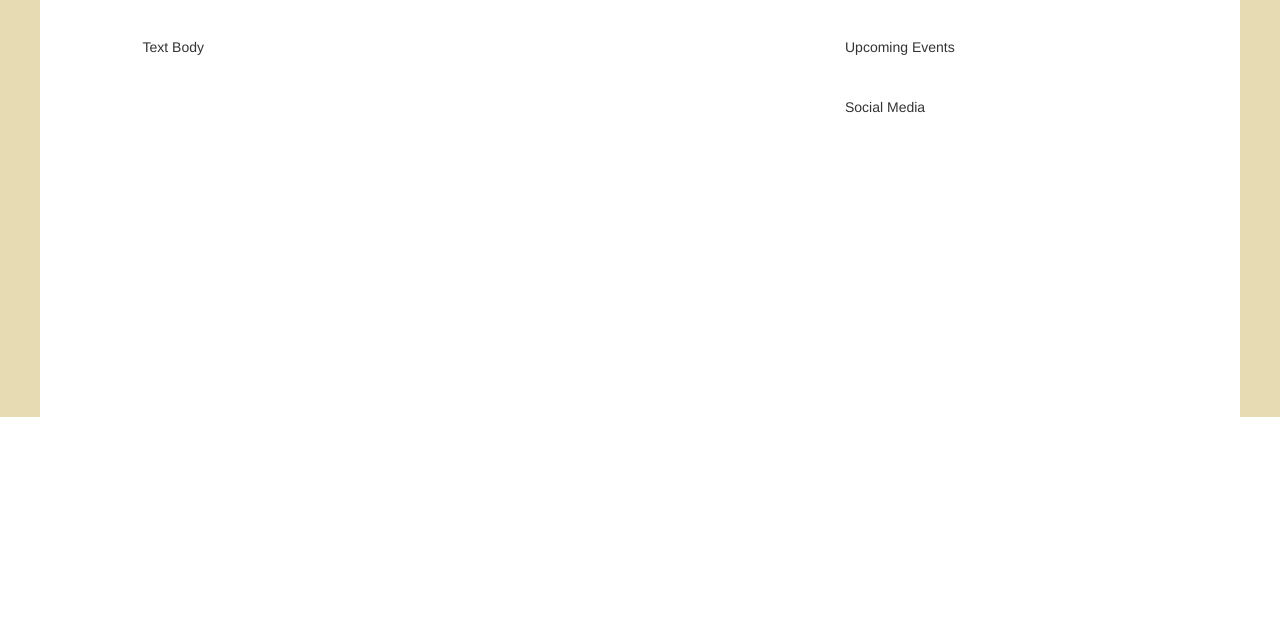
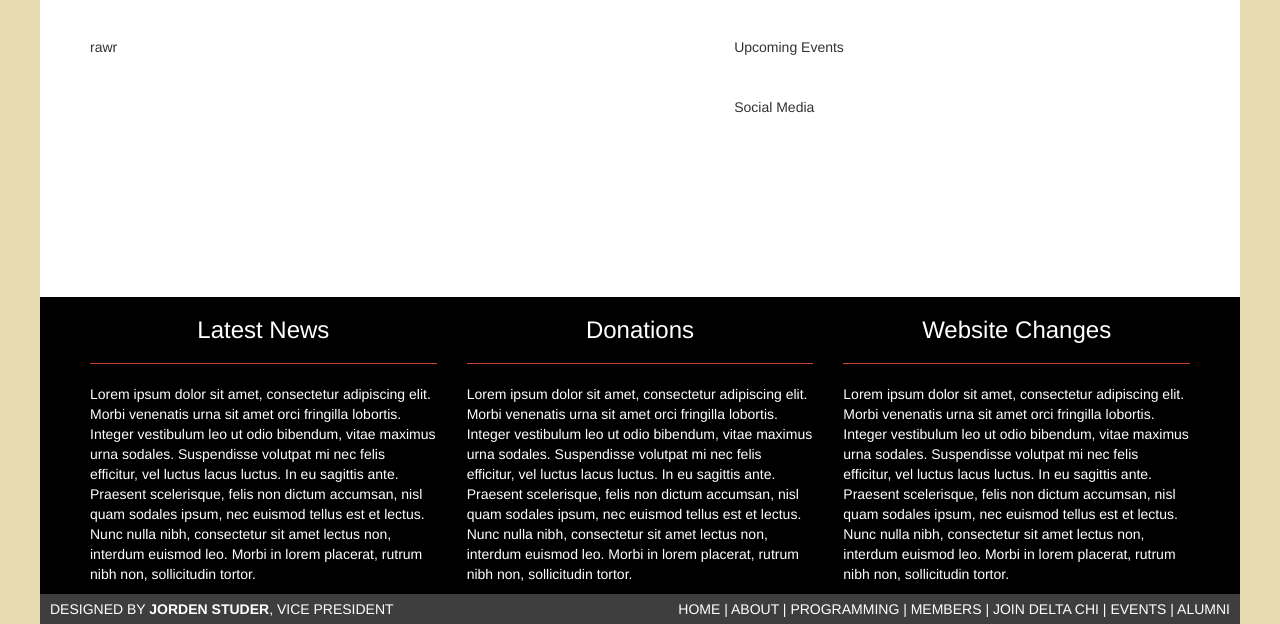
Before and after one commit to jastuder/deltachiwebsite, a plain HTML site: page index.html in a window 1280 px wide. Shown: the part 513-1137 px from the top of the page. Before the commit the page ends 930 px from the top, so only its background shows below. Drawn offline with nearby package versions, Linux system fonts and the light colour scheme.

Commit message:
Adding footer placeholder

```diff
--- a/index.html
+++ b/index.html
@@ -112,16 +112,13 @@
 
 	</br></br>
 
+	<div class="maincontent">
 	<div class="row">
-		<div class="col-lg-1">
-		<!-- EMPTY -->
+		<div class="col-lg-7">
+			rawr
 		</div>
 
-		<div class="col-lg-7">
-			Text Body
-		</div>
-
-		<div class="col-lg-3">
+		<div class="col-lg-5">
 			<div class="row">
 				Upcoming Events
 			</div>
@@ -132,12 +129,69 @@
 			</div>
 		</div>
 
-		<div class="col-lg-1">
-		<!-- EMPTY -->
 	</div>
 	</div>
 
-</br></br></br></br></br></br></br></br></br></br></br></br></br></br></br>
+	<br><br><br><br><br><br><br><br><br>
+
+	<div class="footer">
+		<div class="row">
+			<div class="col-lg-4 col-md-4">
+				<h3>Latest News</h3>
+				<hr>
+				<p>
+					Lorem ipsum dolor sit amet, consectetur adipiscing elit. Morbi venenatis urna sit amet orci
+					fringilla lobortis. Integer vestibulum leo ut odio bibendum, vitae maximus urna sodales.
+					Suspendisse volutpat mi nec felis efficitur, vel luctus lacus luctus. In eu sagittis ante. Praesent
+					scelerisque, felis non dictum accumsan, nisl quam sodales ipsum, nec euismod tellus est et lectus.
+					Nunc nulla nibh, consectetur sit amet lectus non, interdum euismod leo. Morbi in lorem placerat,
+					rutrum nibh non, sollicitudin tortor.
+				</p>
+			</div>
+			<div class="col-lg-4 col-md-4">
+				<h3>Donations</h3>
+				<hr>
+				<p>
+					Lorem ipsum dolor sit amet, consectetur adipiscing elit. Morbi venenatis urna sit amet orci
+					fringilla lobortis. Integer vestibulum leo ut odio bibendum, vitae maximus urna sodales.
+					Suspendisse volutpat mi nec felis efficitur, vel luctus lacus luctus. In eu sagittis ante. Praesent
+					scelerisque, felis non dictum accumsan, nisl quam sodales ipsum, nec euismod tellus est et lectus.
+					Nunc nulla nibh, consectetur sit amet lectus non, interdum euismod leo. Morbi in lorem placerat,
+					rutrum nibh non, sollicitudin tortor.
+				</p>
+			</div>
+			<div class="col-lg-4 col-md-4">
+				<h3>Website Changes</h3>
+				<hr>
+				<p>
+					Lorem ipsum dolor sit amet, consectetur adipiscing elit. Morbi venenatis urna sit amet orci
+					fringilla lobortis. Integer vestibulum leo ut odio bibendum, vitae maximus urna sodales.
+					Suspendisse volutpat mi nec felis efficitur, vel luctus lacus luctus. In eu sagittis ante. Praesent
+					scelerisque, felis non dictum accumsan, nisl quam sodales ipsum, nec euismod tellus est et lectus.
+					Nunc nulla nibh, consectetur sit amet lectus non, interdum euismod leo. Morbi in lorem placerat,
+					rutrum nibh non, sollicitudin tortor.
+				</p>
+			</div>
+		</div>
+	</div>
+
+	<div class="designedby">
+		<div class="row">
+		<div class="col-lg-5 col-md-7">
+			Designed by <b>Jorden Studer</b>, Vice President
+		</div>
+		<div class="col-lg-7 col-md-7" style="text-align: right">
+			<a href="#">Home</a> |
+			<a href="#">About</a> |
+			<a href="#">Programming</a> |
+			<a href="#">Members</a> |
+			<a href="#">Join Delta Chi</a> |
+			<a href="#">Events</a> |
+			<a href="#">Alumni</a>
+		</div>
+		</div>
+	</div>
+
 </div>
 
 <script src="https://ajax.googleapis.com/ajax/libs/jquery/1.11.0/jquery.min.js"></script>
```
Also changed, not shown: css/bootstrap.css. Lines whose indentation alone changed are shown as unchanged.
